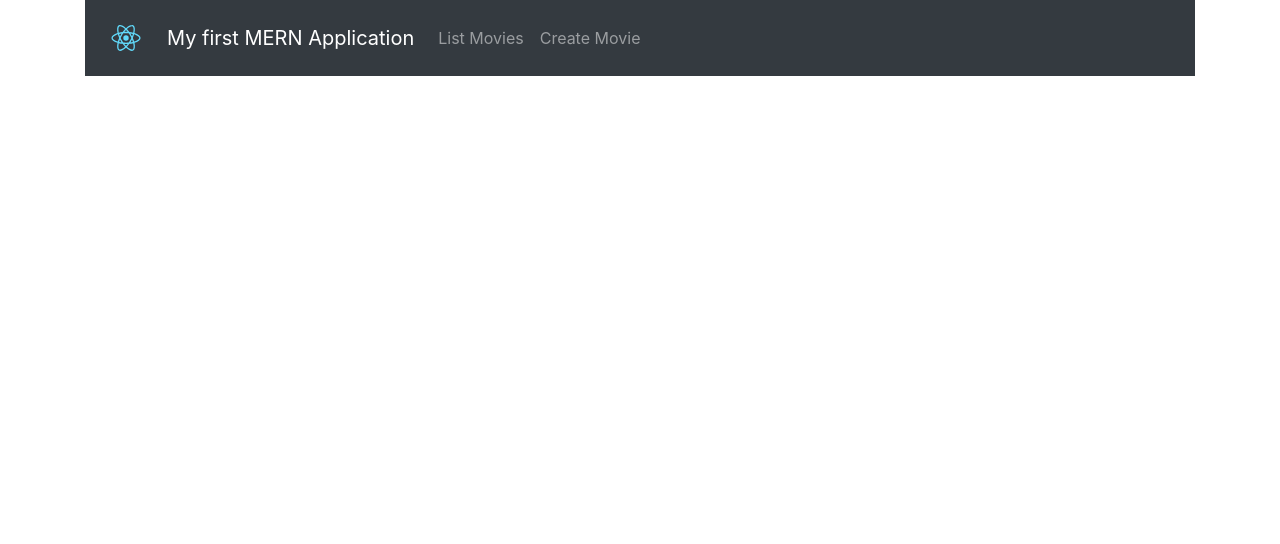
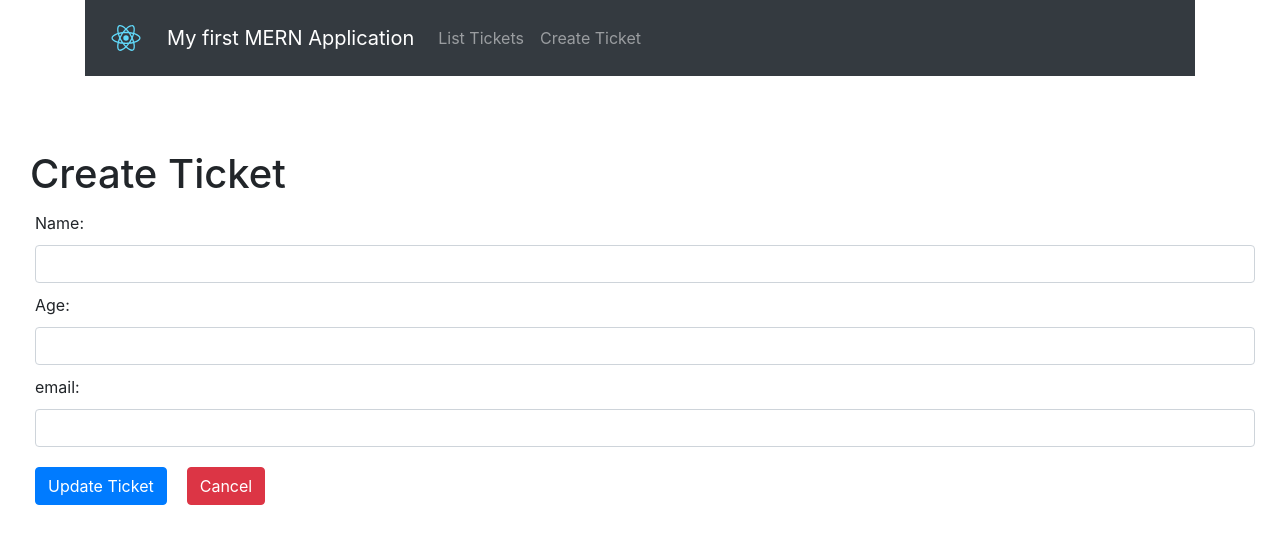
Before and after one commit to gch90/hackathons-team-c, a React (Create React App) app in the folder client/: page /tickets/update/1 in a window 1280 px wide. Shown: the top 544 px of the page. Built offline with nearby package versions, Linux system fonts and the light colour scheme; no server answers.

Commit message:
completed front end changes

```diff
--- a/client/src/app/index.js
+++ b/client/src/app/index.js
@@ -2,7 +2,7 @@ import React from 'react'
 import { BrowserRouter as Router, Route, Switch } from 'react-router-dom'
 
 import { NavBar } from '../components'
-import { MoviesList, MoviesInsert, MoviesUpdate } from '../pages'
+import { TicketsList, TicketsInsert, TicketsUpdate } from '../pages'
 
 import 'bootstrap/dist/css/bootstrap.min.css'
 
@@ -11,12 +11,12 @@ function App() {
         <Router>
             <NavBar />
             <Switch>
-                <Route path="/movies/list" exact component={MoviesList} />
-                <Route path="/movies/create" exact component={MoviesInsert} />
+                <Route path="/tickets/list" exact component={TicketsList} />
+                <Route path="/tickets/create" exact component={TicketsInsert} />
                 <Route
-                    path="/movies/update/:id"
+                    path="/tickets/update/:id"
                     exact
-                    component={MoviesUpdate}
+                    component={TicketsUpdate}
                 />
             </Switch>
         </Router>
--- a/client/src/components/Links.jsx
+++ b/client/src/components/Links.jsx
@@ -24,13 +24,13 @@ class Links extends Component {
                 <Collapse>
                     <List>
                         <Item>
-                            <Link to="/movies/list" className="nav-link">
-                                List Movies
+                            <Link to="/tickets/list" className="nav-link">
+                                List Tickets
                             </Link>
                         </Item>
                         <Item>
-                            <Link to="/movies/create" className="nav-link">
-                                Create Movie
+                            <Link to="/tickets/create" className="nav-link">
+                                Create Ticket
                             </Link>
                         </Item>
                     </List>
--- a/client/src/pages/MoviesInsert.jsx
+++ b/client/src/pages/TicketsInsert.jsx
@@ -35,14 +35,14 @@ const CancelButton = styled.a.attrs({
     margin: 15px 15px 15px 5px;
 `
 
-class MoviesInsert extends Component {
+class TicketsInsert extends Component {
     constructor(props) {
         super(props)
 
         this.state = {
             name: '',
-            rating: '',
-            time: '',
+            age: '',
+            email: '',
         }
     }
 
@@ -51,39 +51,38 @@ class MoviesInsert extends Component {
         this.setState({ name })
     }
 
-    handleChangeInputRating = async event => {
-        const rating = event.target.validity.valid
+    handleChangeInputAge = async event => {
+        const age = event.target.validity.valid
             ? event.target.value
-            : this.state.rating
+            : this.state.age
 
-        this.setState({ rating })
+        this.setState({ age })
     }
 
-    handleChangeInputTime = async event => {
-        const time = event.target.value
-        this.setState({ time })
+    handleChangeInputEmail = async event => {
+        const email = event.target.value
+        this.setState({ email })
     }
 
-    handleIncludeMovie = async () => {
-        const { name, rating, time } = this.state
-        const arrayTime = time.split('/')
-        const payload = { name, rating, time: arrayTime }
+    handleIncludeTicket = async () => {
+        const { name, age, email } = this.state
+        const payload = { name, age, email }
 
-        await api.insertMovie(payload).then(res => {
-            window.alert(`Movie inserted successfully`)
+        await api.insertTicket(payload).then(res => {
+            window.alert(`Ticket inserted successfully`)
             this.setState({
                 name: '',
-                rating: '',
-                time: '',
+                age: '',
+                email: '',
             })
         })
     }
 
     render() {
-        const { name, rating, time } = this.state
+        const { name, age, email } = this.state
         return (
             <Wrapper>
-                <Title>Create Movie</Title>
+                <Title>Create Ticket</Title>
 
                 <Label>Name: </Label>
                 <InputText
@@ -92,30 +91,30 @@ class MoviesInsert extends Component {
                     onChange={this.handleChangeInputName}
                 />
 
-                <Label>Rating: </Label>
+                <Label>Age: </Label>
                 <InputText
                     type="number"
-                    step="0.1"
+                    step="1"
                     lang="en-US"
                     min="0"
-                    max="10"
+                    max="150"
                     pattern="[0-9]+([,\.][0-9]+)?"
-                    value={rating}
-                    onChange={this.handleChangeInputRating}
+                    value={age}
+                    onChange={this.handleChangeInputAge}
                 />
 
-                <Label>Time: </Label>
+                <Label>Email: </Label>
                 <InputText
                     type="text"
-                    value={time}
-                    onChange={this.handleChangeInputTime}
+                    value={email}
+                    onChange={this.handleChangeInputEmail}
                 />
 
-                <Button onClick={this.handleIncludeMovie}>Add Movie</Button>
-                <CancelButton href={'/movies/list'}>Cancel</CancelButton>
+                <Button onClick={this.handleIncludeTicket}>Add Ticket</Button>
+                <CancelButton href={'/tickets/list'}>Cancel</CancelButton>
             </Wrapper>
         )
     }
 }
 
-export default MoviesInsert
+export default TicketsInsert
--- a/client/src/pages/MoviesList.jsx
+++ b/client/src/pages/TicketsList.jsx
@@ -20,11 +20,11 @@ const Delete = styled.div`
     cursor: pointer;
 `
 
-class UpdateMovie extends Component {
+class UpdateTicket extends Component {
     updateUser = event => {
         event.preventDefault()
 
-        window.location.href = `/movies/update/${this.props.id}`
+        window.location.href = `/tickets/update/${this.props.id}`
     }
 
     render() {
@@ -32,16 +32,16 @@ class UpdateMovie extends Component {
     }
 }
 
-class DeleteMovie extends Component {
+class DeleteTicket extends Component {
     deleteUser = event => {
         event.preventDefault()
 
         if (
             window.confirm(
-                `Do tou want to delete the movie ${this.props.id} permanently?`,
+                `Do tou want to delete the ticket ${this.props.id} permanently?`,
             )
         ) {
-            api.deleteMovieById(this.props.id)
+            api.deleteTicketById(this.props.id)
             window.location.reload()
         }
     }
@@ -51,11 +51,11 @@ class DeleteMovie extends Component {
     }
 }
 
-class MoviesList extends Component {
+class TicketsList extends Component {
     constructor(props) {
         super(props)
         this.state = {
-            movies: [],
+            tickets: [],
             columns: [],
             isLoading: false,
         }
@@ -64,16 +64,16 @@ class MoviesList extends Component {
     componentDidMount = async () => {
         this.setState({ isLoading: true })
 
-        await api.getAllMovies().then(movies => {
+        await api.getAllTickets().then(tickets => {
             this.setState({
-                movies: movies.data.data,
+                tickets: tickets.data.data,
                 isLoading: false,
             })
         })
     }
 
     render() {
-        const { movies, isLoading } = this.state
+        const { tickets, isLoading } = this.state
 
         const columns = [
             {
@@ -87,14 +87,14 @@ class MoviesList extends Component {
                 filterable: true,
             },
             {
-                Header: 'Rating',
-                accessor: 'rating',
+                Header: 'Age',
+                accessor: 'age',
                 filterable: true,
             },
             {
-                Header: 'Time',
-                accessor: 'time',
-                Cell: props => <span>{props.value.join(' / ')}</span>,
+                Header: 'Email',
+                accessor: 'email',
+                filterable: true,
             },
             {
                 Header: '',
@@ -102,7 +102,7 @@ class MoviesList extends Component {
                 Cell: function(props) {
                     return (
                         <span>
-                            <DeleteMovie id={props.original._id} />
+                            <DeleteTicket id={props.original._id} />
                         </span>
                     )
                 },
@@ -113,7 +113,7 @@ class MoviesList extends Component {
                 Cell: function(props) {
                     return (
                         <span>
-                            <UpdateMovie id={props.original._id} />
+                            <UpdateTicket id={props.original._id} />
                         </span>
                     )
                 },
@@ -121,7 +121,7 @@ class MoviesList extends Component {
         ]
 
         let showTable = true
-        if (!movies.length) {
+        if (!tickets.length) {
             showTable = false
         }
 
@@ -129,7 +129,7 @@ class MoviesList extends Component {
             <Wrapper>
                 {showTable && (
                     <ReactTable
-                        data={movies}
+                        data={tickets}
                         columns={columns}
                         loading={isLoading}
                         defaultPageSize={10}
@@ -142,4 +142,4 @@ class MoviesList extends Component {
     }
 }
 
-export default MoviesList
+export default TicketsList
--- a/client/src/pages/MoviesUpdate.jsx
+++ b/client/src/pages/TicketsUpdate.jsx
@@ -35,15 +35,15 @@ const CancelButton = styled.a.attrs({
     margin: 15px 15px 15px 5px;
 `
 
-class MoviesUpdate extends Component {
+class TicketsUpdate extends Component {
     constructor(props) {
         super(props)
 
         this.state = {
             id: this.props.match.params.id,
             name: '',
-            rating: '',
-            time: '',
+            age: '',
+            email: '',
         }
     }
 
@@ -52,50 +52,49 @@ class MoviesUpdate extends Component {
         this.setState({ name })
     }
 
-    handleChangeInputRating = async event => {
-        const rating = event.target.validity.valid
+    handleChangeInputAge = async event => {
+        const age = event.target.validity.valid
             ? event.target.value
-            : this.state.rating
+            : this.state.age
 
-        this.setState({ rating })
+        this.setState({ age })
     }
 
-    handleChangeInputTime = async event => {
-        const time = event.target.value
-        this.setState({ time })
+    handleChangeInputEmail = async event => {
+        const email = event.target.value
+        this.setState({ email })
     }
 
-    handleUpdateMovie = async () => {
-        const { id, name, rating, time } = this.state
-        const arrayTime = time.split('/')
-        const payload = { name, rating, time: arrayTime }
+    handleUpdateTicket = async () => {
+        const { id, name, age, email } = this.state
+        const payload = { name, age, email }
 
-        await api.updateMovieById(id, payload).then(res => {
-            window.alert(`Movie updated successfully`)
+        await api.updateTicketById(id, payload).then(res => {
+            window.alert(`Ticket updated successfully`)
             this.setState({
                 name: '',
-                rating: '',
-                time: '',
+                age: '',
+                email: '',
             })
         })
     }
 
     componentDidMount = async () => {
         const { id } = this.state
-        const movie = await api.getMovieById(id)
+        const ticket = await api.getTicketById(id)
 
         this.setState({
-            name: movie.data.data.name,
-            rating: movie.data.data.rating,
-            time: movie.data.data.time.join('/'),
+            name: ticket.data.data.name,
+            age: ticket.data.data.age,
+            email: ticket.data.data.email,
         })
     }
 
     render() {
-        const { name, rating, time } = this.state
+        const { name, age, email } = this.state
         return (
             <Wrapper>
-                <Title>Create Movie</Title>
+                <Title>Create Ticket</Title>
 
                 <Label>Name: </Label>
                 <InputText
@@ -104,30 +103,30 @@ class MoviesUpdate extends Component {
                     onChange={this.handleChangeInputName}
                 />
 
-                <Label>Rating: </Label>
+                <Label>Age: </Label>
                 <InputText
                     type="number"
-                    step="0.1"
+                    step="1"
                     lang="en-US"
                     min="0"
-                    max="10"
+                    max="150"
                     pattern="[0-9]+([,\.][0-9]+)?"
-                    value={rating}
-                    onChange={this.handleChangeInputRating}
+                    value={age}
+                    onChange={this.handleChangeInputAge}
                 />
 
-                <Label>Time: </Label>
+                <Label>email: </Label>
                 <InputText
                     type="text"
-                    value={time}
-                    onChange={this.handleChangeInputTime}
+                    value={email}
+                    onChange={this.handleChangeInputEmail}
                 />
 
-                <Button onClick={this.handleUpdateMovie}>Update Movie</Button>
-                <CancelButton href={'/movies/list'}>Cancel</CancelButton>
+                <Button onClick={this.handleUpdateTicket}>Update Ticket</Button>
+                <CancelButton href={'/Tickets/list'}>Cancel</CancelButton>
             </Wrapper>
         )
     }
 }
 
-export default MoviesUpdate
+export default TicketsUpdate
```
Also changed, not shown: client/src/api/index.js (+10 -10 lines), client/src/pages/index.js (+4 -4 lines).
